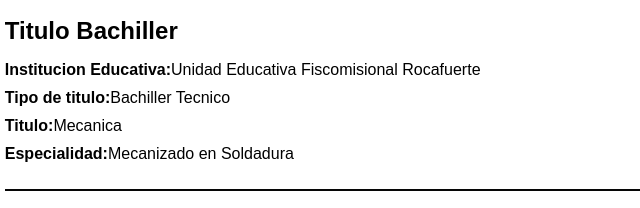
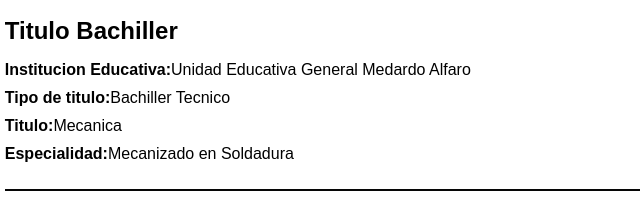
Before and after one commit to LimbertUwU/Trabajo, a plain HTML site: page BIOGRAFIA.html in a window 1280 px wide. Shown: the part 468-676 px from the top of the page, 548-1188 px from the left. Drawn offline with Linux system fonts and the light colour scheme.

Commit message:
Update BIOGRAFIA.html

```diff
--- a/BIOGRAFIA.html
+++ b/BIOGRAFIA.html
@@ -125,7 +125,7 @@
             <div class="section">
                 <h2>Titulo Bachiller </h2>
                 <ul>
-                    <li><b>Institucion Educativa:</b>Unidad Educativa Fiscomisional Rocafuerte</li>
+                    <li><b>Institucion Educativa:</b>Unidad Educativa General Medardo Alfaro</li>
                     <li><b>Tipo de titulo:</b>Bachiller Tecnico</li>
                     <li><b>Titulo:</b>Mecanica</li>
                     <li><b>Especialidad:</b>Mecanizado en Soldadura</li>
```
